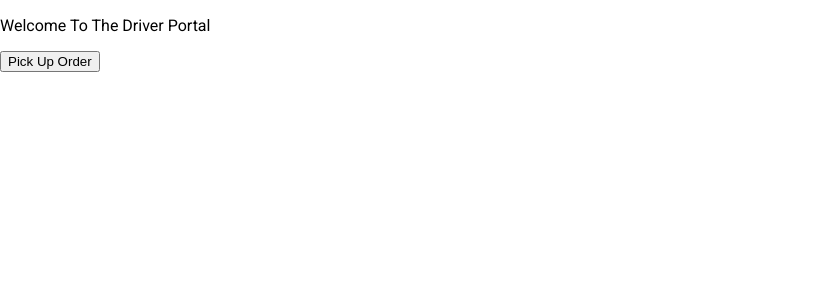
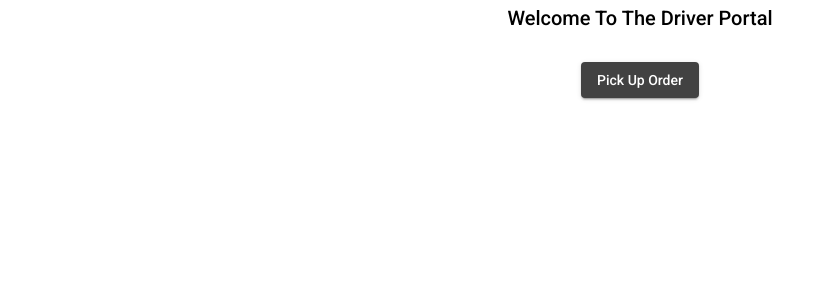
Before and after one commit to xSushiRollerx/DriverPortal, an Angular app: page / in a window 1280 px wide. Shown: the top 300 px of the page, without its empty margins (0-835 px from the left). Built offline with nearby package versions, Linux system fonts and the light colour scheme.

Commit message:
Added loading to the form however order service is still not catching errors

```diff
--- a/angular.json
+++ b/angular.json
@@ -27,7 +27,7 @@
               "src/assets"
             ],
             "styles": [
-              "./node_modules/@angular/material/prebuilt-themes/purple-green.css",
+              "./node_modules/@angular/material/prebuilt-themes/pink-bluegrey.css",
               "src/styles.css"
             ],
             "scripts": []
@@ -95,7 +95,7 @@
               "src/assets"
             ],
             "styles": [
-              "./node_modules/@angular/material/prebuilt-themes/purple-green.css",
+              "./node_modules/@angular/material/prebuilt-themes/pink-bluegrey.css",
               "src/styles.css"
             ],
             "scripts": []
--- a/package.json
+++ b/package.json
@@ -23,6 +23,7 @@
     "@angular/router": "~12.1.1",
     "@material-ui/core": "^4.12.1",
     "angular-in-memory-web-api": "^0.11.0",
+    "bulma": "^0.9.3",
     "rxjs": "~6.6.0",
     "tslib": "^2.2.0",
     "zone.js": "~0.11.4"
--- a/src/app/home-page/home-page.component.html
+++ b/src/app/home-page/home-page.component.html
@@ -1,4 +1,8 @@
-<div>
-  <p>Welcome To The Driver Portal</p>
-  <button mat-raised-button (click)="openDialog()">Pick Up Order</button>
-</div>
+<mat-grid-list cols="12" rowHeight="2:1">
+  <mat-grid-tile colspan="12">
+    <h2>Welcome To The Driver Portal</h2>
+  </mat-grid-tile>
+  <mat-grid-tile colspan="12">
+    <button mat-raised-button (click)="openDialog()">Pick Up Order</button>
+  </mat-grid-tile>
+</mat-grid-list>
--- a/src/app/home-page/home-page.component.ts
+++ b/src/app/home-page/home-page.component.ts
@@ -17,7 +17,7 @@ export class HomePageComponent implements OnInit {
   }
 
   openDialog(): void {
-    const dialogRef = this.dialog.open(RequestForm, { width: '250px' });
+    const dialogRef = this.dialog.open(RequestForm, { width: '400px' });
   }
 }
 
@@ -29,13 +29,18 @@ export class HomePageComponent implements OnInit {
 export class RequestForm implements OnInit, OnDestroy {
 
   order: any;
-  status: number | undefined;
+  status: number = 0;
   private subscriptions = new Subscription();
 
   constructor(private dialogRef: MatDialogRef<RequestForm>, private orderservice: OrderService) { }
 
   ngOnInit(): void {
-    this.subscriptions.add(this.orderservice.requestOrder().subscribe(data => { console.log(data); this.order = data.body; this.status = data.status; }));
+    this.subscriptions.add(this.orderservice.requestOrder().subscribe(data => {
+       console.log(data);
+       this.order = data.body;
+       this.status = data.status;
+       console.log(this.status);
+      }));
   }
 
   ngOnDestroy() {
--- a/src/app/home-page/request-form.component.html
+++ b/src/app/home-page/request-form.component.html
@@ -1,4 +1,3 @@
-<div *ngIf ="status">
   <div mat-dialog-content>
       <div [ngSwitch]="status">
         <div *ngSwitchCase="200">
@@ -11,17 +10,22 @@
           <p>Drop Off:</p>
           <p>{{order.address.street}}</p>
           <p>{{order.address.city }}, {{order.address.state}} {{order.address.zipCode}}</p>
+          <div mat-dialog-actions>
+            <button mat-button (click)="onAccept()">Accept Order</button>
+            <button mat-raised-button (click)="onDecline()">Decline Order</button>
+          </div>
         </div>
         <div *ngSwitchCase="204">
           <p>There are no orders at this time.</p>
+        </div>
+        <div *ngSwitchCase="400">
+          <p>{{order}}</p>
+        </div>
+        <div *ngSwitchCase="0">
+          <p>Loading . . . </p>
         </div>
         <div *ngSwitchDefault>
           <p>Something Went Wrong</p>
         </div>
     </div>
   </div>
-  <div mat-dialog-actions>
-    <button mat-button (click)="onDecline()">Decline Order</button>
-    <button mat-button (click)="onAccept()">Accept Order</button>
-  </div>
-</div>
--- /dev/null
+++ b/src/app/material-components/material-components.module.ts
@@ -0,0 +1,20 @@
+import { NgModule } from '@angular/core';
+import {MatButtonModule} from '@angular/material/button';
+import { MatGridListModule } from '@angular/material/grid-list';
+import { MatDialogModule } from '@angular/material/dialog';
+import {LayoutModule} from '@angular/cdk/layout';
+import {MatProgressSpinnerModule} from '@angular/material/progress-spinner';
+
+const MaterialComponents = [
+  MatButtonModule,
+  MatDialogModule,
+  MatGridListModule,
+  LayoutModule,
+  MatProgressSpinnerModule
+]
+
+@NgModule({
+  imports: [MaterialComponents],
+  exports: [MaterialComponents]
+})
+export class MaterialComponentsModule { }
--- a/src/app/order.service.ts
+++ b/src/app/order.service.ts
@@ -1,5 +1,5 @@
 import { Injectable } from '@angular/core';
-import { Observable, ObservableInput, throwError } from 'rxjs';
+import { Observable, of } from 'rxjs';
 import { catchError } from 'rxjs/operators';
 
 import { HttpClient, HttpHeaders, HttpErrorResponse, HttpResponse } from '@angular/common/http';
@@ -19,34 +19,37 @@ export class OrderService {
 
   requestOrder(): Observable<HttpResponse<any>> {
     return this.http.get<HttpResponse<any>>(this.URL + "driver/order", { headers: this.httpHeaders, responseType: "json", observe: 'response'})
-    // .pipe(catchError(this.errorHandler));
+     .pipe(catchError(this.errorHandler));
   }
 
   declineOrder(orderId: number): Observable<HttpResponse<any>> {
-    return this.http.put<HttpResponse<any>>(this.URL + "order/" + orderId, { headers: this.httpHeaders, responseType: "json",  observe: 'response' });
+    return this.http.put<HttpResponse<any>>(this.URL + "order/" + orderId, { headers: this.httpHeaders, responseType: "json",  observe: 'response' })
+    .pipe(catchError(this.errorHandler));
   }
 
   acceptOrder(orderId: number): Observable<HttpResponse<any>> {
-    return this.http.put<HttpResponse<any>>(this.URL + "driver/99/order/" + orderId, { headers: this.httpHeaders, responseType: "json",  observe: 'response'  });
+    return this.http.put<HttpResponse<any>>(this.URL + "driver/99/order/" + orderId, { headers: this.httpHeaders, responseType: "json",  observe: 'response'  })
+    .pipe(catchError(this.errorHandler));
   }
 
   private errorHandler(error: HttpErrorResponse) {
     let message;
-        let status;
-        if (error.error instanceof Error) {
+    let status;
+    console.log("error caught")
+    if (error.error instanceof Error) {
           // A client-side or network error occurred. Handle it accordingly.
           console.error('An error occurred:', error.error.message);
           message = error.error.message;
           status = 400;
-        } else {
+    } else {
           // The backend returned an unsuccessful response code.
           // The response body may contain clues as to what went wrong,
           console.error(`Backend returned code ${error.status}, body was: ${error.error}`);
           message = error.error;
           status = error.status;
-        }
+    }
 
-        return new HttpResponse({body: message, status: status});
+    return of(new HttpResponse({body: message, status: status}));
 
   }
 }
--- a/src/index.html
+++ b/src/index.html
@@ -10,7 +10,7 @@
   <link href="https://fonts.googleapis.com/css2?family=Roboto:wght@300;400;500&display=swap" rel="stylesheet">
   <link href="https://fonts.googleapis.com/icon?family=Material+Icons" rel="stylesheet">
 </head>
-<body>
+<body class="mat-typography">
   <app-root></app-root>
 </body>
 </html>
--- a/src/styles.css
+++ b/src/styles.css
@@ -2,3 +2,6 @@
 
 html, body { height: 100%; }
 body { margin: 0; font-family: Roboto, "Helvetica Neue", sans-serif; }
+
+html, body { height: 100%; }
+body { margin: 0; font-family: Roboto, "Helvetica Neue", sans-serif; }
```
Also changed, not shown: src/app/app.module.ts (+4 -6 lines), 1 other file (tests, documents, lock files or other folders).
